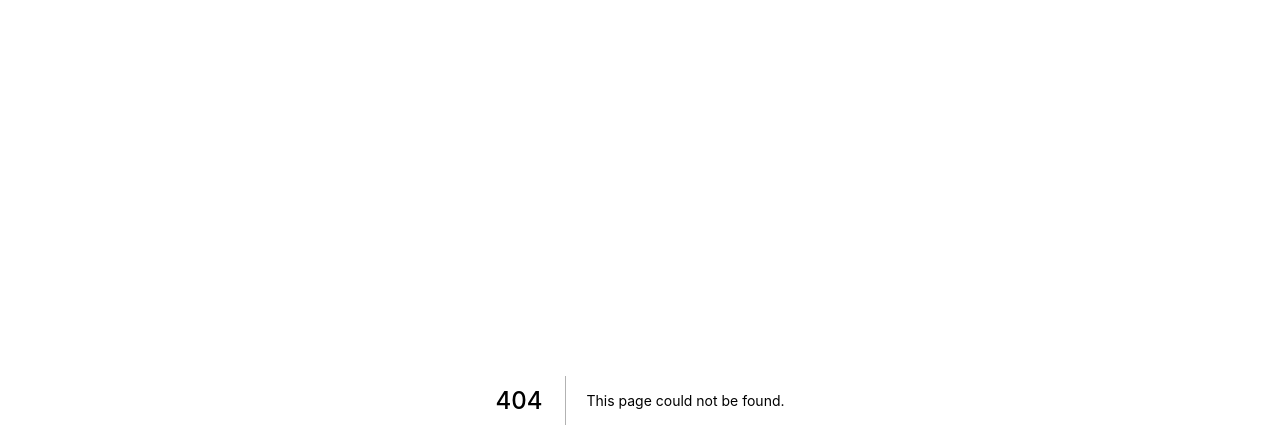
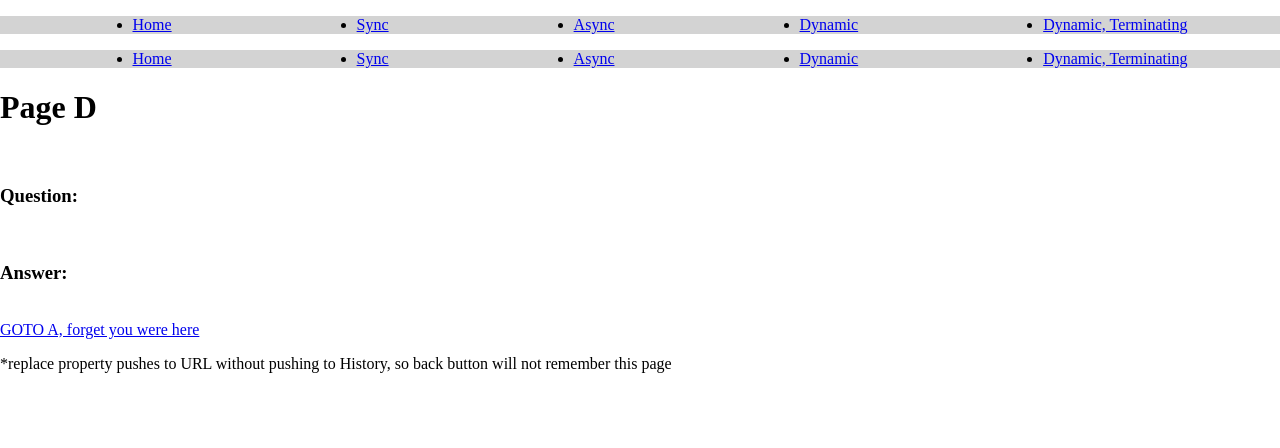
Before and after one commit to EricCatlin/next-lambda, a Next.js app: page /ui/linking/d in a window 1280 px wide. Before the commit this address had no page. Shown: the top 448 px of the page. Built offline with nearby package versions, Linux system fonts and the light colour scheme.

Commit message:
Create example linking pages

```diff
--- /dev/null
+++ b/pages/ui/linking/d.js
@@ -0,0 +1,29 @@
+import { Layout } from "../../../components/Layout";
+import Link from "next/link";
+import { useRouter } from "next/router";
+
+const Component = () => {
+  const {
+    query: { question, answer }
+  } = useRouter();
+  return (
+    <Layout>
+      <div>
+        <h1>Page D</h1>
+        <br />
+        <h3>Question: {question}</h3>
+        <br />
+        <h3>Answer: {answer}</h3>
+        <br />
+        <Link
+          href={"/ui/linking/a"} replace
+        >
+          <a>GOTO A, forget you were here</a>
+        </Link>
+        <p>*replace property pushes to URL without pushing to History, so back button will not remember this page</p>
+      </div>
+    </Layout>
+  );
+};
+
+export default Component;
```
Also changed, not shown: pages/ui/linking/[c].js (added, +27 -0 lines), pages/ui/linking/a.js (added, +17 -0 lines), pages/ui/linking/b.js (added, +24 -0 lines).
